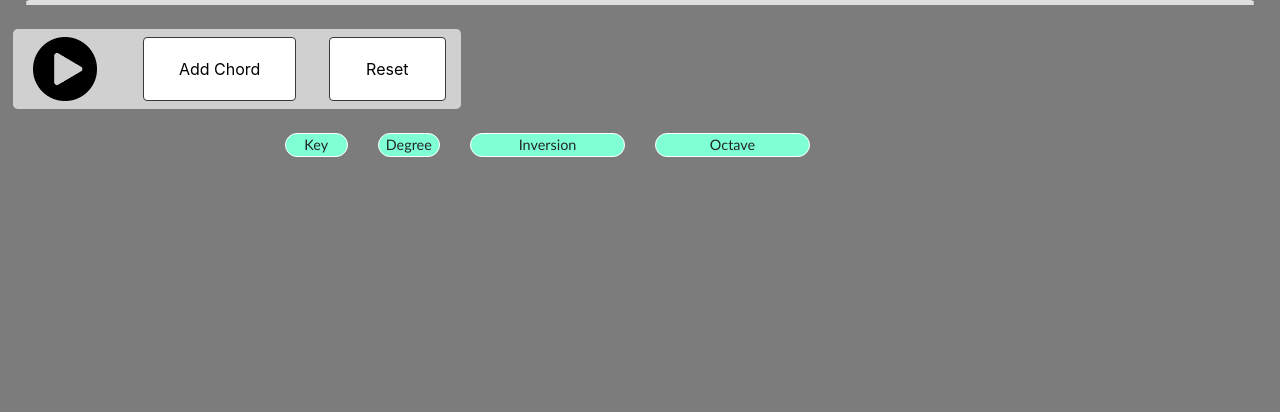
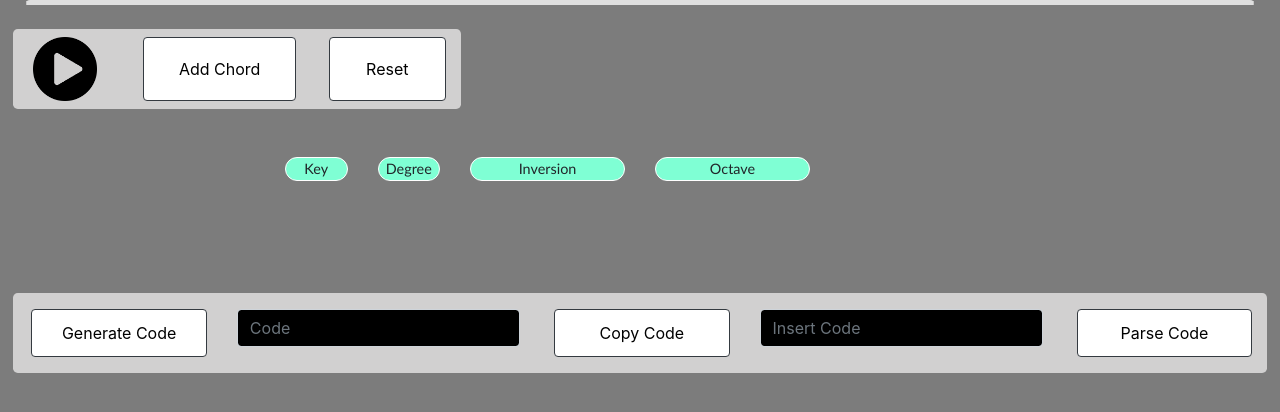
Before and after one commit to kovacikk/Chord-Creator, a Django app: page /generateSong/ in a window 1280 px wide. Shown: the part 330-742 px from the top of the page. Run offline with Django 3.2, Linux system fonts and the light colour scheme; some libraries are stand-ins or nearby versions.

Commit message:
Visual Changes

```diff
--- a/main/static/css/generateSong.css
+++ b/main/static/css/generateSong.css
@@ -185,3 +185,22 @@ input {
     width: 100%;
 
 }
+
+#codeBar {
+    height: 10vh;
+    background-color: rgb(209, 208, 208);
+    margin-left: 1vw;
+    margin-right: 1vw;
+}
+
+.codeBar {
+    margin-top: 2vh;
+    height: 8vh;
+}
+
+.codeBarButton{
+    height: 6vh;
+    margin-top: 2vh;
+    color: black;
+    background-color: white;
+}
--- a/main/static/js/generateSong.js
+++ b/main/static/js/generateSong.js
@@ -577,15 +577,7 @@ function addChord(key, degree, inversion, octave, defaultBool) {
         newOctave.value = 4;
     }
     else {
-        if (selection == "Random") {
-            newKey.value = mainKeyRandom;
-        }
-        else if (selection == "Simple") {
-            newKey.value = mainKeySimple;
-        }
-        else {
-            newKey.value = mainKeyCustom;
-        }
+        newKey.value = key;
         newDegree.value = degree;
         newInversion.value = inversion;
         newOctave.value = octave;
@@ -1151,3 +1143,139 @@ function resetWeightOctave() {
     document.getElementById("six_octave_range_disp").value = 50;
     document.getElementById("seven_octave_range_disp").value = 50;
 }
+
+function copyText() {
+    var copyText = document.getElementById("myInput");
+    copyText.select();
+    document.execCommand("copy");
+
+    var copyButton = document.getElementById("copyText");
+    copyButton.innerHTML = "Copied";
+}
+
+function generateCode() {
+    var code = counter.toString();
+    code = code + "^";
+    for (i = 1; i < counter + 1; i++) {
+        var chord = document.getElementById("chord" + i.toString());
+
+        //Add Key
+        code = code + chord.getElementsByTagName("select")[0].value;
+        code = code + "*";
+        //Add Degree
+        code = code + chord.getElementsByTagName("select")[1].value;
+        //Add Inversion
+        code = code + chord.getElementsByTagName("select")[2].value;
+        //Add Octave
+        code = code + chord.getElementsByTagName("select")[3].value;
+    }
+    code = code + "$";
+    console.log(code);
+    document.getElementById("myInput").value = code;
+    document.getElementById("copyText").innerHTML = "Copy Code";
+}
+
+function parseCode() {
+    var code = document.getElementById("code").value;
+    console.log(code);
+    reset();
+
+    var invalidCode = 0;
+    //ReBuildSong
+
+    var chordNumber = "";
+    var start = 0;
+    for (i = 0; i < code.length; i++) {
+        if (code[i] != '^') {
+            chordNumber += code[i];
+        }
+        else {
+            start = i;
+            break;
+        }
+    }
+
+    chordNumber = parseInt(chordNumber);
+    //console.log(chordNumber);
+    //console.log(code.length);
+
+    if (Number.isNaN(chordNumber)) {
+        invalidCode = 1;
+    }
+
+    var counter = start + 1;
+    for (k = 0; k < chordNumber; k++) {
+        var key = "";
+
+        var loopCounter = 0;
+        while (code[counter] != '*') {
+            loopCounter++;
+            key = key + code[counter];
+            counter++;
+            if (loopCounter > 2) {
+                invalidCode = 1;
+                break;
+            }
+        }
+        counter++;
+        //key = parseInt(key);
+
+        degree = parseInt(code[counter]);
+        counter++;
+
+        inversion = parseInt(code[counter]);
+        counter++;
+
+        octave = parseInt(code[counter]);
+        counter++;
+
+        console.log(key, degree, inversion, octave);
+        if (!checkKey(key) || !checkDegreeAndOctave(degree) || !checkDegreeAndOctave(octave) || !checkInversion(inversion) || invalidCode == 1) {
+            invalidCode = 1;
+            break;
+        }
+
+        addChord(key, degree, inversion, octave, 0);
+    }
+
+    if (invalidCode == 1) {
+        reset();
+        document.getElementById("parseButton").innerHTML = "Invalid Code";
+        document.getElementById("parseButton").style.backgroundColor = "red";
+        document.getElementById("parseButton").style.color = "white";
+    }
+    else {
+        document.getElementById("parseButton").innerHTML = "Parse Code";
+        document.getElementById("parseButton").style.backgroundColor = "white";
+        document.getElementById("parseButton").style.color = "black";
+    }
+
+    selectReset();
+}
+
+function checkKey(key) {
+    if (key == "Ab" || key == "A" || key == "Bb" || key == "B" || key == "C" || key == "Db" || key == "D" || key == "Eb" || key == "E" || key == "F" || key == "Gb" || key == "G") {
+        return true;
+    }
+    else {
+        return false;
+    }
+}
+
+function checkDegreeAndOctave(input) {
+    if (input >= 1 && input <= 7) {
+        return true;
+    }
+    else {
+        return false;
+    }
+}
+
+function checkInversion(inversion) {
+    if (inversion >= 0 && inversion <= 2) {
+        return true;
+    }
+    else {
+        return false;
+    }
+}
--- a/main/templates/generateSong.html
+++ b/main/templates/generateSong.html
@@ -691,7 +691,7 @@
         </div>
 
         <br>
-
+        <br>
         <div class="container">
             <div class="row">
                 <div class="col-sm-2">
@@ -715,7 +715,7 @@
         <div id="songCont">
 
         </div>
-
+        <br>
         <br>
         <div id="functionsBar2" hidden class="row rounded-lg">
                 <div class="col-sm-3 justify-content-center" id="playButton1">
@@ -736,6 +736,29 @@
                 </div>
             </div>
         <br>
+        <br>
+
+        <div id="codeBar" class="rounded-lg">
+            <div class="row">
+                <div class="col-sm-2 btn-group">
+                    <button class="btn btn-dark codeBarButton" onclick="generateCode()" id="generateCode">Generate Code</button>
+                </div>
+                <div class="col-sm-3 codeBar">
+                    <input type="text" class="form-control" placeholder="Code" id="myInput">
+                </div>
+                <div class="col-sm-2 btn-group">
+                    <button class="btn btn-dark codeBarButton" onclick="copyText()" id="copyText">Copy Code</button>
+                </div>
+                <div class="col-sm-3 codeBar">
+                    <input type="text" class="form-control" placeholder="Insert Code" id="code">
+                </div>
+                <div class="col-sm-2 btn-group">
+                    <button class="btn btn-dark codeBarButton" onclick="parseCode()" id="parseButton">Parse Code</button>
+                </div>
+            </div>
+        </div>
+
+        <br>
     </body>
     <script>
         var kawaiiPiano = "{% static 'samples/KawaiiUprightPiano' %}";
```
